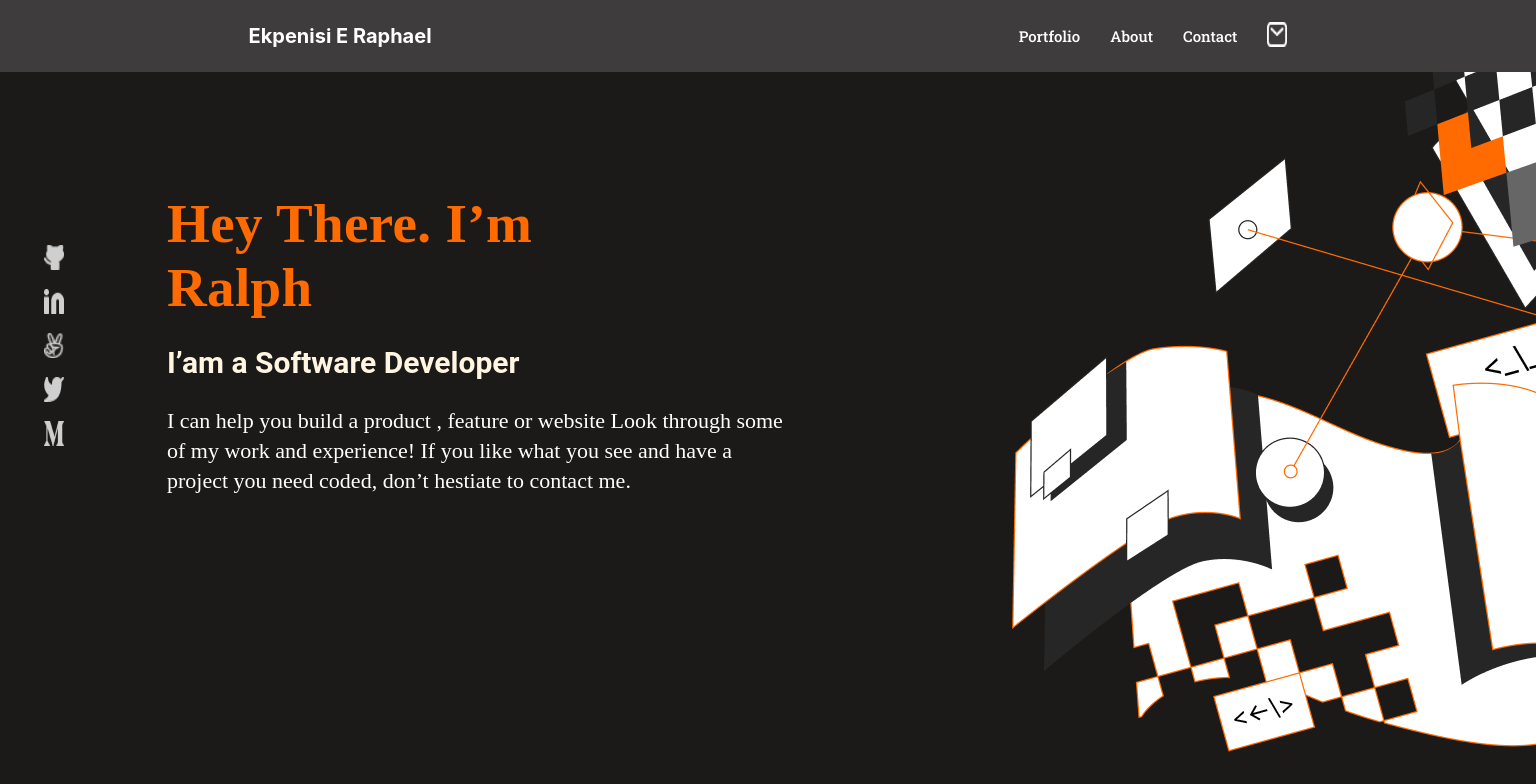
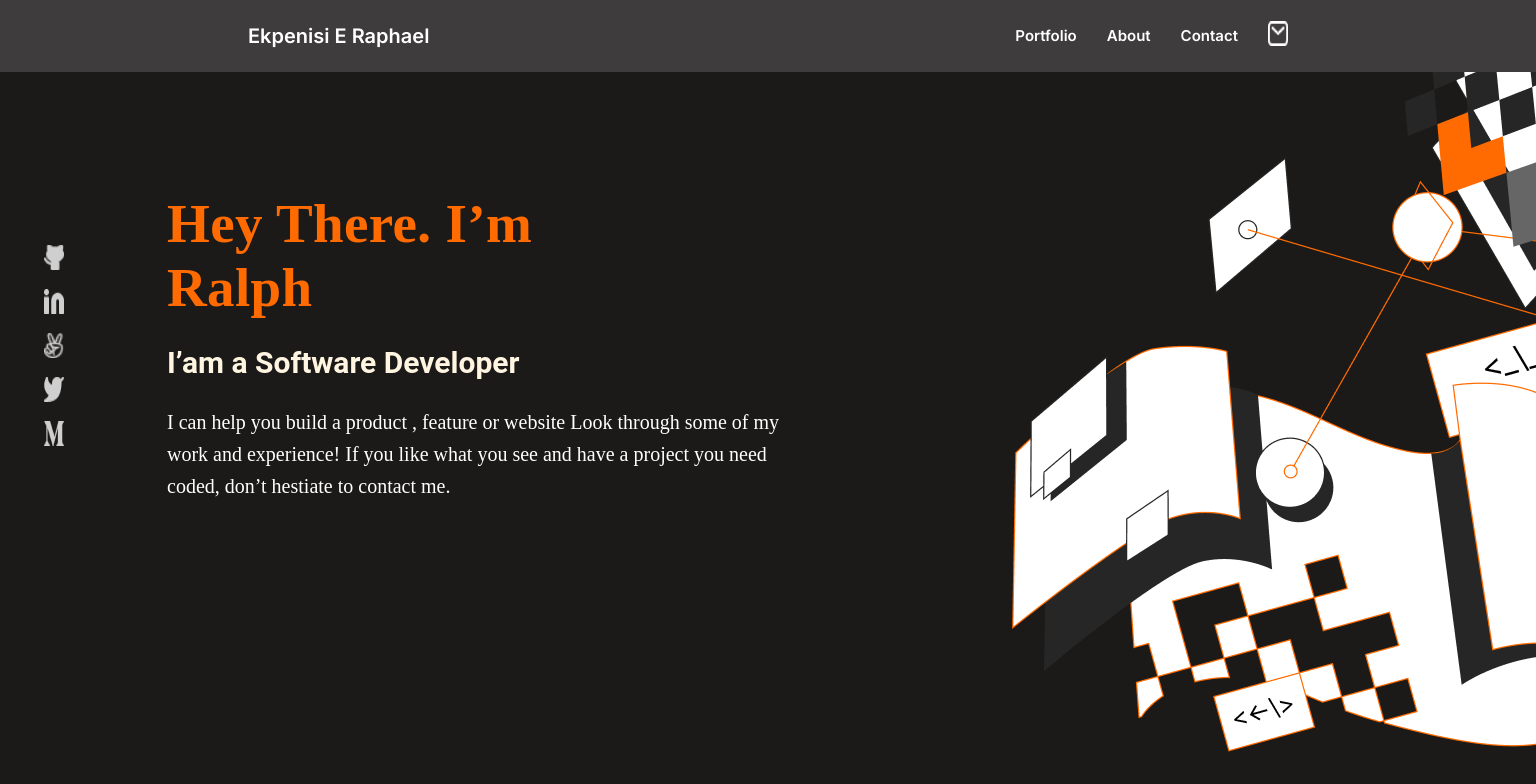
Before and after one commit to eerapheal/Ekpenisi-portfolio, a website: page index.html in a window 1536 px wide. Shown: the top 784 px of the page. Drawn offline with Linux system fonts and the light colour scheme.

Commit message:
font reset

```diff
--- a/index.html
+++ b/index.html
@@ -6,10 +6,7 @@
     <meta name="viewport" content="width=device-width, initial-scale=1.0">
     <title>Ekpenisi E Raphael portfolio</title>
     <link rel="stylesheet" href="style.css">
-    <link rel="preconnect" href="https://fonts.googleapis.com">
-<link rel="preconnect" href="https://fonts.gstatic.com" crossorigin>
-<link href="https://fonts.googleapis.com/css2?family=Roboto+Slab:wght@500&display=swap" rel="stylesheet">
-</head>
+   </head>
 <body>
     <header>
         <nav>
--- a/style.css
+++ b/style.css
@@ -1,3 +1,4 @@
+@import url('https://fonts.googleapis.com/css2?family=Inter:wght@600&display=swap');
 * {
   margin: 0;
   padding: 0;
@@ -5,7 +6,7 @@
   background-repeat: no-repeat;
   text-decoration: none;
   list-style: none;
-  font-family: 'Roboto Slab', serif;
+  font-family: 'inter', sans-serif;
 }
 
 body {
@@ -58,7 +59,7 @@ body {
 
 .tittle {
   margin-right: 24px;
-  font-family: 'Crete Round', serif;
+  font-family: 'inter', serif;
   font-style: normal;
   font-weight: 400px;
   font-size: 56px;
@@ -685,12 +686,6 @@ body {
 /* desktop version  */
 
 @media all and (min-width: 768px) {
-  * {
-    margin: 0;
-    padding: 0;
-    box-sizing: border-box;
-  }
-
   body {
     width: auto;
   }
@@ -727,18 +722,17 @@ body {
 
   #desk-nav ul a {
     color: #fff;
-  }
-
-  #desk-nav ul li {
     font-family: 'Inter', sans-serif;
     font-style: normal;
     font-weight: 600px;
     font-size: 15px;
     line-height: 20px;
+  }
+
+  #desk-nav ul li {
     display: flex;
     align-items: center;
     text-align: center;
-    color: #fff;
   }
 
   .logo {
@@ -764,6 +758,7 @@ body {
   .tittle {
     margin-right: 731px;
     padding: 0 143px;
+    font-family: 'Crete Round', sans-serif;
   }
 
   .paragh {
@@ -1082,15 +1077,21 @@ body {
 }
 
 @media all and (min-width: 1200px) {
-  * {
-    padding: 0;
-    margin: o;
-    box-sizing: border-box;
+
+  #desk-nav ul a {
+    color: #fff;
+    font-family: 'Inter', sans-serif;
+    font-style: normal;
+    font-weight: 600px;
+    font-size: 15px;
+    line-height: 20px;
   }
 
   .tittle {
     margin-right: 560px;
     padding: 0 143px;
+    font-family: 'Crete Round';
+    font-style: normal;
   }
 
   .paragh {
@@ -1127,12 +1128,6 @@ body {
 }
 
 @media all and (min-width: 1300px) {
-  * {
-    padding: 0;
-    margin: o;
-    box-sizing: border-box;
-  }
-
   .tittle {
     margin-right: 710px;
     font-size: 55px;
@@ -1141,8 +1136,8 @@ body {
   .paragh {
     margin-right: 576px;
     padding: 0 143px;
-    font-size: 22px;
-    line-height: 30px;
+    font-size: 20px;
+    line-height: 32px;
   }
 
   .sub-tittle {
```
